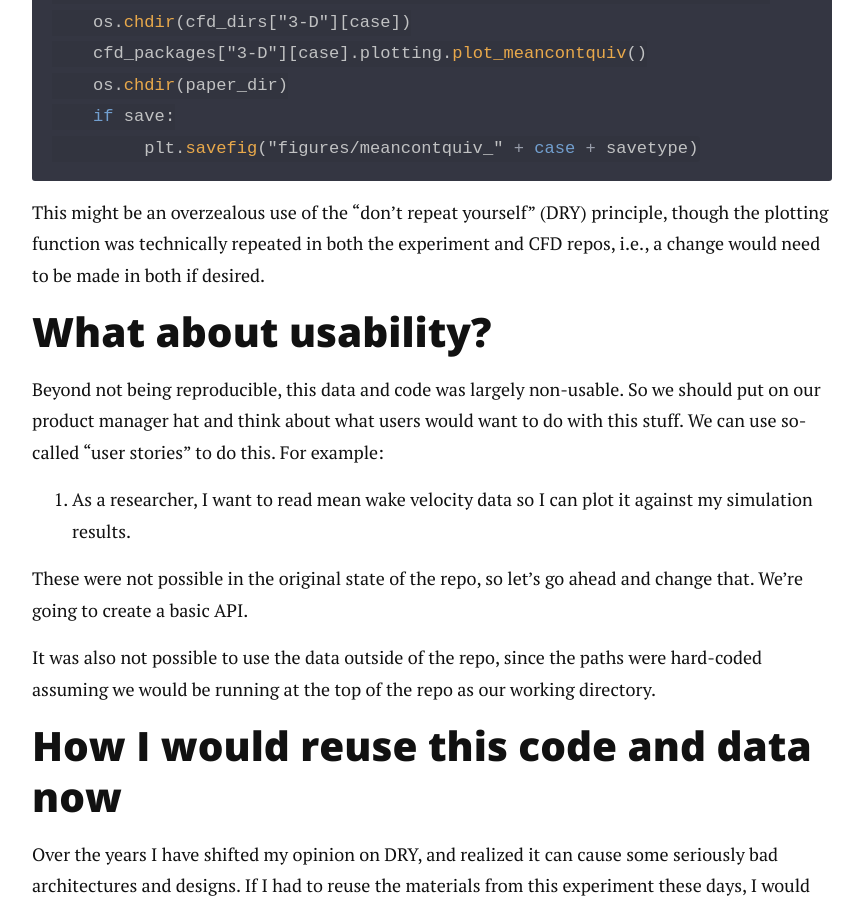
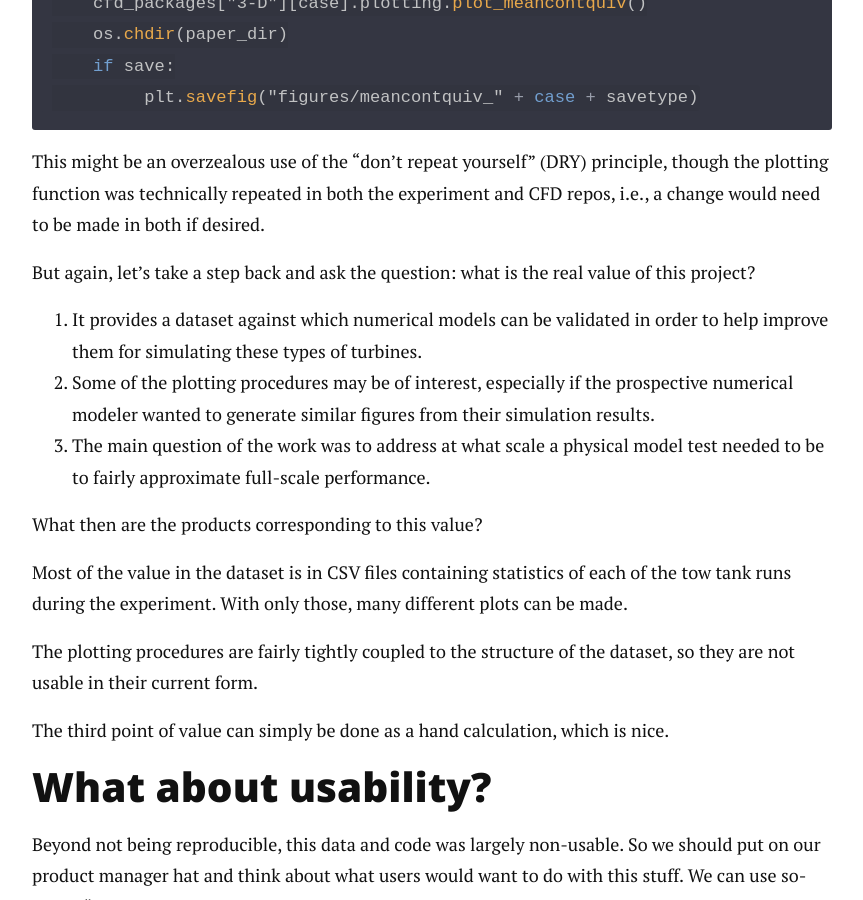
Before and after one commit to petebachant/petebachant.github.io, a Jekyll site: the page built from _posts/2024-12-03-failed-to-repro.markdown, in a window 1280 px wide and 900 px high, scrolled down 11436 px. Shown: the whole window, without its empty margins (208-1071 px from the left). Built offline with Jekyll 4.4.1, drawn with Linux system fonts in a browser that asks for light colours; nearby versions of some CDN libraries; comment, search, counter and statistics services are not loaded; some of the changed text lies outside the part shown.

Commit message:
Add more text

```diff
--- a/_posts/2024-12-03-failed-to-repro.markdown
+++ b/_posts/2024-12-03-failed-to-repro.markdown
@@ -129,11 +129,11 @@ so I attempted to spin up an interactive container:
 ![Docker run Anaconda.](/images/repro-fail/docker-run.png)
 
 To my surprise, this failed.
-Apparently there was a change in image format at some point and these
-images are no longer supported.
+Apparently there was a change in Docker image format at some point and these
+types are no longer supported.
 So I searched for the newest Anaconda version with Python 3.5,
 which was Anaconda 4.2.0,
-and the image was in the correct format!
+and luckily the image was in the correct format.
 
 At this point I needed to create a new image derived from that one that
 installed the additional dependencies with `pip`.
@@ -229,7 +229,7 @@ isn't present in this Docker image.
 We could go down a rabbit hole trying to install the fonts into this image,
 but I'm going to call this a win for now.
 
-## But how should this code and data actually be reused?
+## What about reusability?
 
 I actually used this dataset in a later paper validating some CFD simulations,
 the repo for which is
@@ -350,6 +350,29 @@ principle,
 though the plotting function was technically repeated in both the experiment
 and CFD repos, i.e., a change would need to be made in both if desired.
 
+But again, let's take a step back and ask the question:
+what is the real value of this project?
+
+1. It provides a dataset against which numerical models can be validated in
+   order to help improve them for simulating these types of turbines.
+1. Some of the plotting procedures may be of interest, especially if the
+   prospective numerical modeler wanted to generate similar figures from
+   their simulation results.
+1. The main question of the work was to address at what scale a physical
+   model test needed to be to fairly approximate full-scale performance.
+
+What then are the products corresponding to this value?
+
+Most of the value in the dataset is in CSV files containing statistics of
+each of the tow tank runs during the experiment.
+With only those, many different plots can be made.
+
+The plotting procedures are fairly tightly coupled to the structure of the
+dataset, so they are not usable in their current form.
+
+The third point of value can simply be done as a hand calculation,
+which is nice.
+
 ## What about usability?
 
 Beyond not being reproducible,
@@ -452,6 +475,18 @@ If we want the products of research to be usable far into the future
 we need to focus on keeping them as simple as possible,
 and we might need to do some maintenance to them over time.
 
+We need to think like product managers a bit and try to imagine
+simple ways to derive value from what we produce.
+It's nice if we can provide a simple recommendation or hand calculation,
+but in many cases some sort of complex computational workflow is shown in
+a paper, where readers are left to their own devices regarding how to
+actually use the workflow.
+
+So at a bare minimum, you should still be sharing everything.
+It should be reproducible.
+If you want to have the most impact, be thoughtful about the products
+of your research and how they can deliver the most value.
+
 Overall, I'd give myself a B- for reproducibility and reusability
 here.
 The data and code were made openly available and
```
